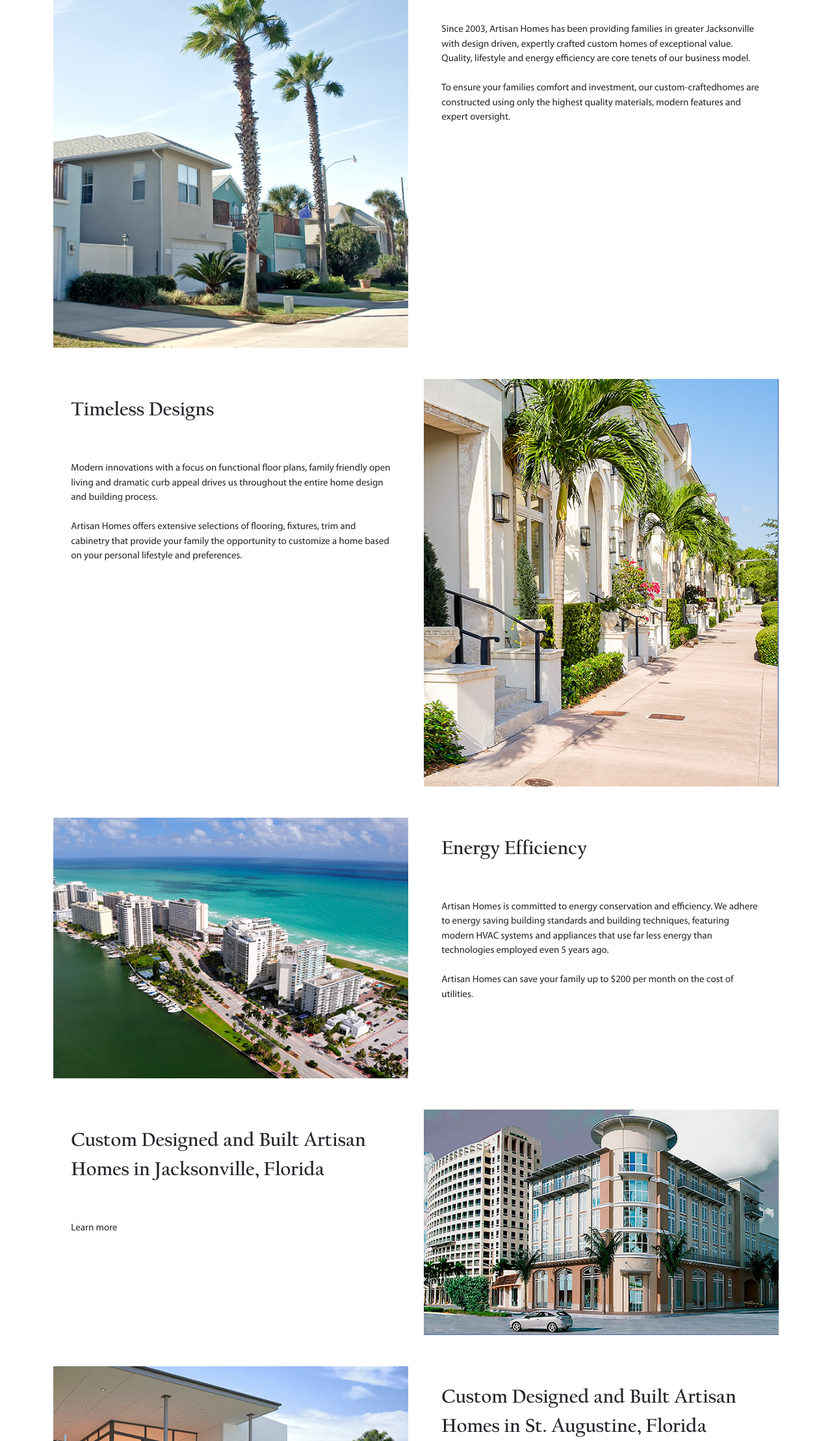
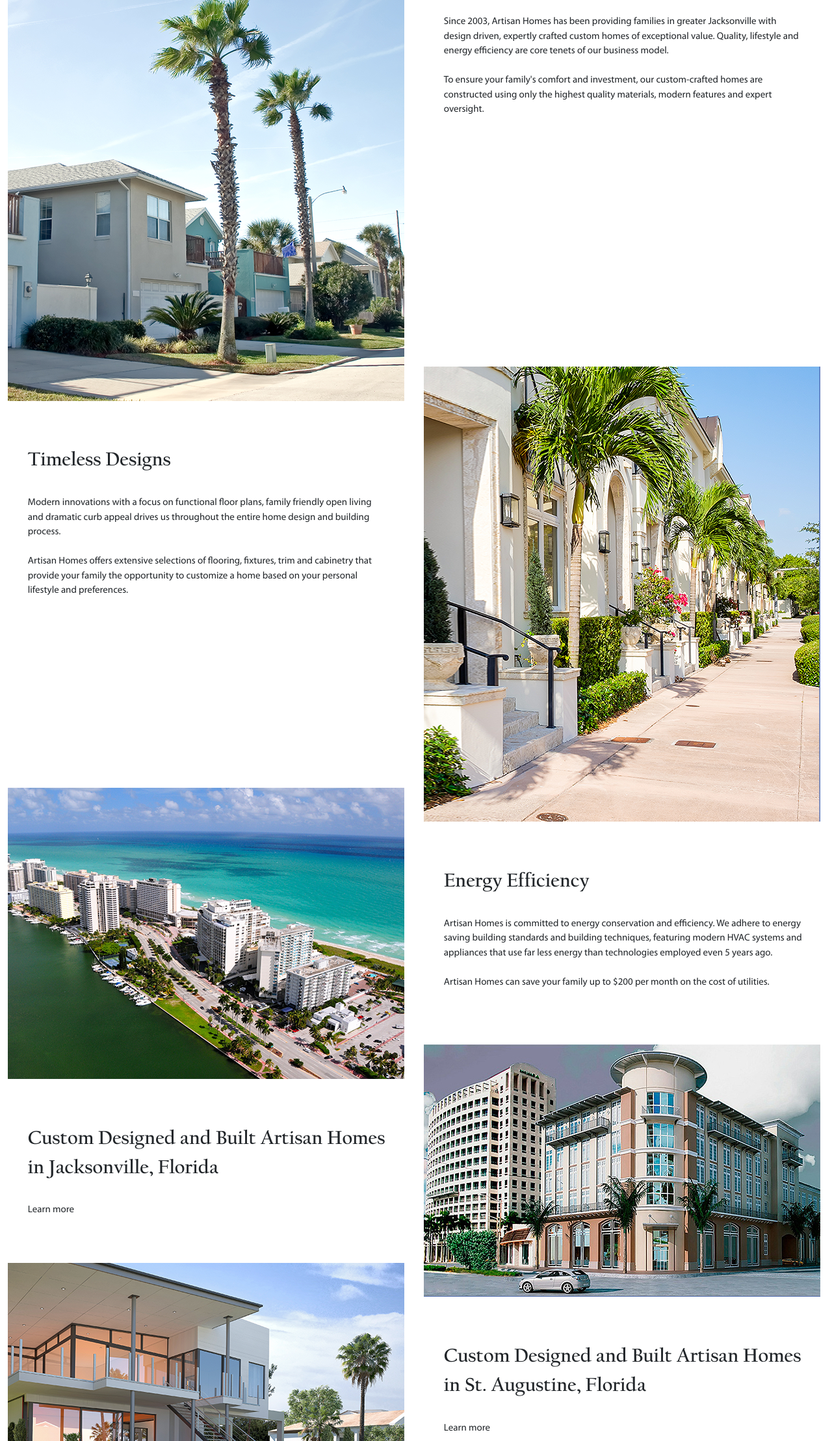
Before and after one commit to BartekArseniuk/teamplate, a plain HTML site: page index.html in a window 1280 px wide. Shown: the part 583-2800 px from the top of the page at 65% size. Drawn offline with nearby package versions, Linux system fonts and the light colour scheme.

Commit message:
Fix elements position

```diff
--- a/index.html
+++ b/index.html
@@ -55,132 +55,112 @@
         Olivier Wendell Holmes</p>
     </div>
   </div>
-  <div class="container home1-container align-items-start">
-    <div class="row">
-      <div class="col-md-6 mb-5">
-        <img src="/images/home1.png" alt="home1" class="img-fluid">
+
+  <div class="container-fluid">
+    <div class="row mb-4">
+      <div class="col-md my-2">
+        <img src="/images/home1.png" alt="img1" class="img-fluid" id="img1">
       </div>
-      <div class="col-md-6 col-sm">
-        <div class="d-flex flex-column">
+      <div class="col-md my-2">
+        <div class="desc">
           <p class="title">Master Craftsman</p>
           <p class="description">Since 2003, Artisan Homes has been providing families in greater Jacksonville with
-            design
-            driven, expertly crafted custom homes of exceptional value. Quality, lifestyle and energy
-            efficiency are core tenets of our business model.
-            <br><br>
-            To ensure your families comfort and investment, our custom-craftedhomes are constructed
-            using only the highest quality materials, modern features and expert oversight.
-          </p>
+            design driven, expertly crafted custom homes of exceptional value. Quality, lifestyle and energy efficiency
+            are core tenets of our business model.<br><br>To ensure your family's comfort and investment, our
+            custom-crafted homes are constructed using only the highest quality materials, modern features and expert
+            oversight.</p>
+        </div>
+      </div>
+    </div>
+
+    <div class="row mb-4">
+      <div class="col-md my-2">
+        <div class="desc">
+          <p class="title">Timeless Designs</p>
+          <p class="description">Modern innovations with a focus on functional floor plans, family friendly open living
+            and dramatic curb appeal drives us throughout the entire home design and building process.<br><br>Artisan
+            Homes offers extensive selections of flooring, fixtures, trim and cabinetry that provide your family the
+            opportunity to customize a home based on your personal lifestyle and preferences.</p>
+        </div>
+      </div>
+      <div class="col-md my-2">
+        <img src="/images/home2.png" alt="img2" class="img-fluid" id="img2">
+      </div>
+    </div>
+
+    <div class="row mb-4">
+      <div class="col-md my-2">
+        <img src="/images/home3.png" alt="img3" class="img-fluid" id="img3">
+      </div>
+      <div class="col-md my-2">
+        <div class="desc">
+          <p class="title">Energy Efficiency</p>
+          <p class="description">Artisan Homes is committed to energy conservation and efficiency. We adhere to energy
+            saving building standards and building techniques, featuring modern HVAC systems and appliances that use far
+            less energy than technologies employed even 5 years ago.<br><br>Artisan Homes can save your family up to
+            $200 per month on the cost of utilities.</p>
+        </div>
+      </div>
+    </div>
+
+    <div class="row mb-4">
+      <div class="col-md my-2">
+        <div class="desc">
+          <p class="title">Custom Designed and Built Artisan Homes in Jacksonville, Florida</p>
+          <p class="description">Learn more</p>
+        </div>
+      </div>
+      <div class="col-md my-2">
+        <img src="/images/home4.png" alt="img4" class="img-fluid" id="img4">
+      </div>
+    </div>
+
+    <div class="row mb-4">
+      <div class="col-md my-2">
+        <img src="/images/home5.png" alt="img5" class="img-fluid" id="img5">
+      </div>
+      <div class="col-md my-2">
+        <div class="desc">
+          <p class="title">Custom Designed and Built Artisan Homes in St. Augustine, Florida</p>
+          <p class="description">Learn more</p>
+        </div>
+      </div>
+    </div>
+
+    <div class="row mb-4">
+      <div class="col-md my-2">
+        <div class="desc">
+          <p class="title">Custom Designed and Built Artisan Homes in Amelia Island, Florida</p>
+          <p class="description">Learn more</p>
+        </div>
+      </div>
+      <div class="col-md my-2">
+        <img src="/images/home6.png" alt="img6" class="img-fluid" id="img6">
+      </div>
+    </div>
+
+    <div class="row mb-4">
+      <div class="col-md my-2">
+        <img src="/images/home7.png" alt="img7" class="img-fluid" id="img7">
+      </div>
+      <div class="col-md my-2">
+        <div class="desc">
+          <p class="title">Homes for sale</p>
+          <p class="description">Learn more</p>
+        </div>
+      </div>
+    </div>
+
+    <div class="row mb-4">
+      <div class="col-md my-2">
+        <div class="desc">
+          <p class="title">View our gallery of homes</p>
+          <p class="description">Learn more</p>
         </div>
       </div>
     </div>
   </div>
-  <div class="container home2-container align-items-start">
-    <div class="row">
-      <div class="col-md-6 col-sm">
-        <div class="d-flex flex-column">
-          <p class="title">Timeless Designs</p>
-          <p class="description">Modern innovations with a focus on functional floor plans, family friendly open living
-            and
-            dramatic curb appeal drives us throughout the entire home design and building process.
-            <br><br>
-            Artisan Homes offers extensive selections of flooring, fixtures, trim and cabinetry that provide your family
-            the opportunity to customize a home based on your personal lifestyle and preferences.
-          </p>
-        </div>
-      </div>
-      <div class="col-md-6 mb-5">
-        <img src="/images/home2.png" alt="home2" class="img-fluid">
-      </div>
-    </div>
-  </div>
-  <div class="container home3-container align-items-start">
-    <div class="row">
-      <div class="col-md-6 mb-5">
-        <img src="/images/home3.png" alt="home3" class="img-fluid">
-      </div>
-      <div class="col-md-6 col-sm">
-        <div class="d-flex flex-column">
-          <p class="title">Energy Efficiency</p>
-          <p class="description">Artisan Homes is committed to energy conservation and efficiency. We adhere to energy
-            saving building standards and building techniques, featuring modern HVAC systems and appliances that use far
-            less energy than technologies employed even 5 years ago.
-            <br><br>
-            Artisan Homes can save your family up to $200 per month on the cost of utilities.
-          </p>
-        </div>
-      </div>
-    </div>
-  </div>
-  <div class="container home4-container align-items-start">
-    <div class="row">
-      <div class="col-md-6 col-sm">
-        <div class="d-flex flex-column">
-          <p class="title">Custom Designed and Built
-            Artisan Homes in Jacksonville,
-            Florida
-          </p>
-          <p class="description">Learn more </p>
-        </div>
-      </div>
-      <div class="col-md-6 mb-5">
-        <img src="/images/home4.png" alt="home4" class="img-fluid">
-      </div>
-    </div>
-  </div>
-  <div class="container home5-container align-items-start">
-    <div class="row">
-      <div class="col-md-6 mb-5">
-        <img src="/images/home5.png" alt="home5" class="img-fluid">
-      </div>
-      <div class="col-md-6 col-sm">
-        <div class="d-flex flex-column">
-          <p class="title">Custom Designed and Built
-            Artisan Homes in St. Augustine,
-            Florida
-            </p>
-            <p class="description">Learn more </p>
-        </div>
-      </div>
-    </div>
-  </div>
-  <div class="container home6-container align-items-start">
-    <div class="row">
-      <div class="col-md-6 col-sm">
-        <div class="d-flex flex-column">
-          <p class="title">Custom Designed and Built
-            Artisan Homes in Amelia Island,
-            Florida
-          </p>
-          <p class="description">Learn more </p>
-        </div>
-      </div>
-      <div class="col-md-6 mb-5">
-        <img src="/images/home6.png" alt="home6" class="img-fluid">
-      </div>
-    </div>
-  </div>
-  <div class="container home7-container align-items-start">
-    <div class="row">
-      <div class="col-md-6 mb-5">
-        <img src="/images/home7.png" alt="home7" class="img-fluid">
-      </div>
-      <div class="col-md-6 col-sm">
-        <div class="d-flex flex-column">
-          <p class="title">Homes for sale</p>
-            <p class="description">Learn more </p>
-        </div>
-      </div>
-    </div>
-  </div>
-  <div class="container home7-container align-items-start">
-    <div class="row">
-      <div class="col-md-6 mb-5">
-        <p class="title">View our gallery of homes</p>
-        <p class="description">Learn more </p>
-      </div>
-    </div>
-  </div>
+
   <footer>
     <div class="foot-container">
       <p class="first-text">Let's get started today</p>
--- a/styles.scss
+++ b/styles.scss
@@ -31,7 +31,7 @@
     background-color: #fafafa;
 }
 
-    h2{
+h2 {
     text-align: center;
 }
 
@@ -88,3 +88,28 @@
     font-family: 'Myriad-Pro';
     margin: 5%;
 }
+
+#img2,
+#img3,
+#img4,
+#img5,
+#img6,
+#img7 {
+    margin-top: -15%;
+}
+
+@media only screen and (max-width: 750px) {
+    .desc {
+        margin-bottom: 15%;
+    }
+
+    #img2,
+    #img3,
+    #img4,
+    #img5,
+    #img6,
+    #img7 {
+        margin-top: 5%;
+            margin-bottom: 5%;
+        }
+    }
```
Also changed, not shown: styles.css, 1 other file. Lines whose indentation alone changed are shown as unchanged.
